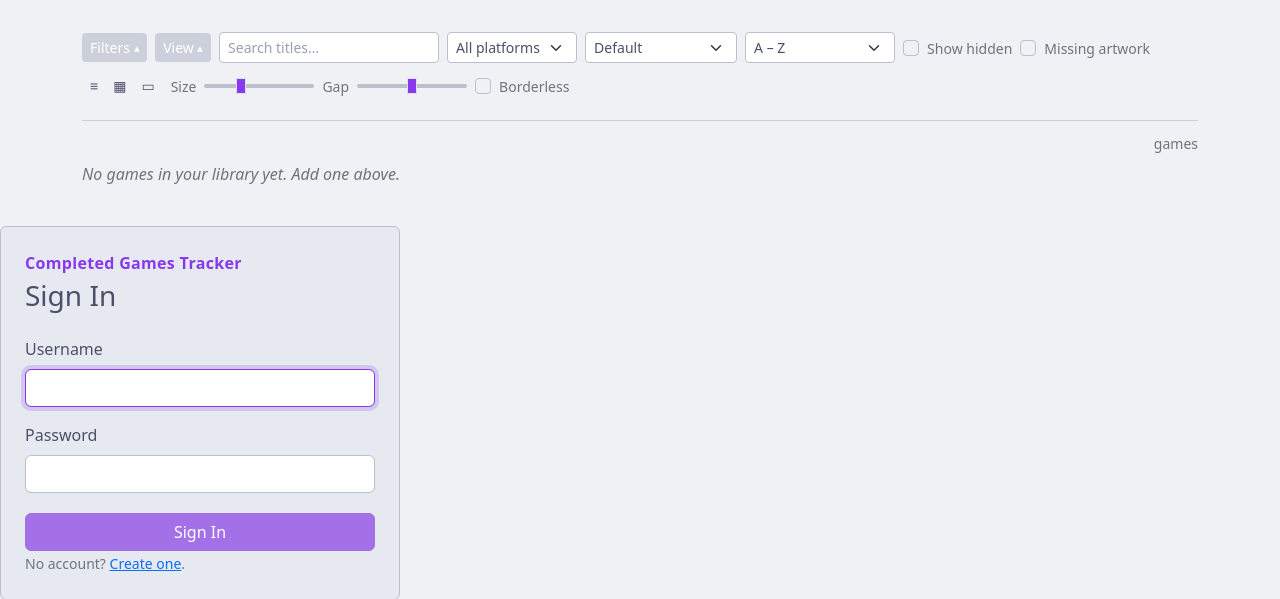
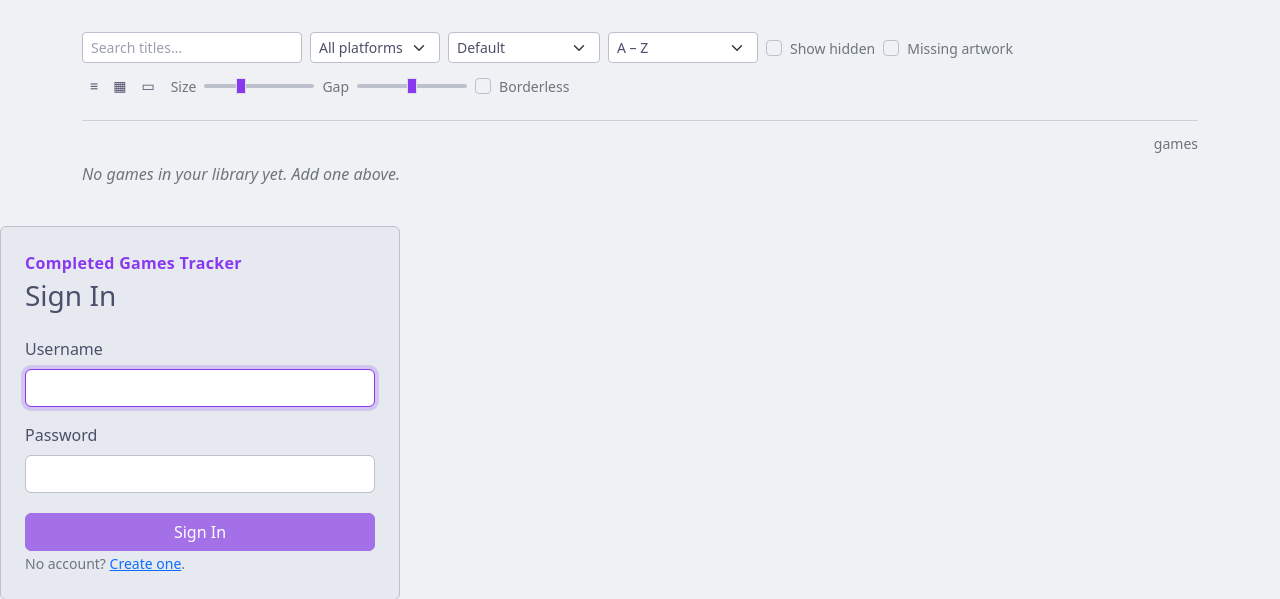
Before and after one commit to barryjj/completed-games-tracker-fastapi, a FastAPI app: template frontend/templates/library.html in a window 1280 px wide. Shown: the part 51-650 px from the top of the page. Run offline with FastAPI, Linux system fonts and the light colour scheme; the template is opened without the code that fills it, so the values that code supplies are empty; some libraries are stand-ins or nearby versions.

Commit message:
Replace toggle buttons with scroll-driven toolbar collapse
Filter inputs and view controls now live in a single #lib-toolbar-drawers
wrapper with no toggle buttons. Scroll direction drives collapse/expand:
- Scrolling down past 80px collapses the drawer (smooth grid-row transition)
- Scrolling up re-expands it
- filter/sort changes scroll back to top which also triggers re-expand
- Back-to-top button appears after the same 80px threshold

CSS uses the grid-template-rows 1fr → 0fr trick to animate to actual
content height without a hardcoded max-height.

Co-Authored-By: Claude Sonnet 4.6 <noreply@anthropic.com>

```diff
--- a/frontend/static/css/theme.css
+++ b/frontend/static/css/theme.css
@@ -892,9 +892,25 @@ body:has(.cgt-sticky-actions) {
   z-index: 1015;  /* below site navbar (1020) but above content */
   background-color: var(--ctp-base);
   padding-top: 0.5rem;
-  padding-bottom: 0.25rem;
   border-bottom: 1px solid var(--ctp-surface0);
   margin-bottom: 0.75rem;
+}
+
+/* Scroll-collapsible drawer wrapper. Collapses on scroll-down (JS adds
+   .cgt-collapsed), expands on scroll-up. Grid-row trick animates to the
+   actual content height without a hardcoded max-height value. */
+#lib-toolbar-drawers {
+  display: grid;
+  grid-template-rows: 1fr;
+  transition: grid-template-rows 0.2s ease, opacity 0.15s ease, padding 0.2s ease;
+  opacity: 1;
+  padding-bottom: 0.25rem;
+}
+#lib-toolbar-drawers > * { overflow: hidden; }
+#lib-toolbar-drawers.cgt-collapsed {
+  grid-template-rows: 0fr;
+  opacity: 0;
+  padding-bottom: 0;
 }
 
 /* ─── Detail-pane body layout ───────────────────────────────────────────── */
--- a/frontend/templates/library.html
+++ b/frontend/templates/library.html
@@ -2,11 +2,11 @@
 {% block title %}Library{% endblock %}
 
 {% block content %}
-{# Toolbar: toggle buttons share the same flex row as the filter inputs so
-   the whole thing fits on one line. The form wraps both buttons and inputs;
-   #lib-filters-inner is the collapsible target so the buttons stay visible
-   even when the filter inputs are collapsed. #}
+{# Toolbar: filter + view controls live in #lib-toolbar-drawers which
+   auto-collapses when the user scrolls down and expands when they scroll
+   up. No toggle buttons — scroll direction is the only trigger. #}
 <div class="cgt-lib-toolbar">
+<div id="lib-toolbar-drawers">
 <form
   id="lib-filters-form"
   class="d-flex align-items-center gap-2 flex-wrap mb-2"
@@ -17,15 +17,6 @@
   hx-trigger="input changed delay:300ms from:#lib-q, change from:#lib-platform, change from:#lib-view, change from:#lib-sort, change from:#lib-show-hidden, change from:#lib-missing-art"
 >
   <input type="hidden" name="view_mode" id="lib-view-mode" value="{{ view_mode }}">
-  <button type="button" id="lib-toggle-filters"
-          class="btn btn-outline-secondary btn-sm flex-shrink-0"
-          onclick="cgtToggleDrawer('lib-filters-inner', 'cgt-lib-filters-open', this)"
-          aria-expanded="true">Filters <span class="cgt-chevron">▾</span></button>
-  <button type="button" id="lib-toggle-view"
-          class="btn btn-outline-secondary btn-sm flex-shrink-0"
-          onclick="cgtToggleDrawer('lib-view-drawer', 'cgt-lib-view-open', this)"
-          aria-expanded="true">View <span class="cgt-chevron">▾</span></button>
-  <div id="lib-filters-inner" class="d-flex align-items-center gap-2 flex-wrap">
   <input type="text" class="form-control form-control-sm"
          style="width:220px;"
          id="lib-q" name="q" placeholder="Search titles…"
@@ -56,7 +47,6 @@
     <input class="form-check-input" type="checkbox" id="lib-missing-art" name="missing_art" value="true" {% if missing_art %}checked{% endif %}>
     <label class="form-check-label text-secondary" for="lib-missing-art"><small>Missing artwork</small></label>
   </div>
-  </div>
 </form>
 
 <div id="lib-view-drawer" class="d-flex align-items-center gap-2 flex-wrap mb-3">
@@ -80,6 +70,7 @@
     </div>
   </div>
 </div>
+</div>{# /#lib-toolbar-drawers #}
 </div>{# /.cgt-lib-toolbar #}
 
 <div id="library-content">
@@ -446,10 +437,6 @@
 
 {% block scripts %}
 <script>
-// Restore Filters / View drawer collapsed state.
-cgtInitDrawer('lib-filters-inner', 'cgt-lib-filters-open', 'lib-toggle-filters');
-cgtInitDrawer('lib-view-drawer',   'cgt-lib-view-open',    'lib-toggle-view');
-
 // Set --cgt-navbar-height so the sticky toolbar sits flush below the navbar.
 (function () {
   var nav = document.querySelector('.navbar');
@@ -458,13 +445,30 @@ cgtInitDrawer('lib-view-drawer',   'cgt-lib-view-open',    'lib-toggle-view');
   }
 })();
 
-// Back-to-top button: show after scrolling 400px, smooth-scroll on click.
+// Scroll-aware toolbar: collapse filter/view drawers on scroll-down, expand
+// on scroll-up. 80px grace zone before collapsing kicks in.
+// Back-to-top button appears once scrolled past the grace zone.
 (function () {
-  var btn = document.getElementById('lib-back-to-top');
-  if (!btn) return;
-  function onScroll() { btn.hidden = window.scrollY < 400; }
-  window.addEventListener('scroll', onScroll, { passive: true });
-  onScroll();
+  var drawers = document.getElementById('lib-toolbar-drawers');
+  var backToTop = document.getElementById('lib-back-to-top');
+  var lastY = window.scrollY;
+  var GRACE = 80;
+
+  function update() {
+    var y = window.scrollY;
+    if (drawers) {
+      if (y > lastY && y > GRACE) {
+        drawers.classList.add('cgt-collapsed');
+      } else if (y < lastY) {
+        drawers.classList.remove('cgt-collapsed');
+      }
+    }
+    if (backToTop) backToTop.hidden = y < GRACE;
+    lastY = y;
+  }
+
+  window.addEventListener('scroll', update, { passive: true });
+  update();
 })();
 
 // openSgdbPicker / rerunSgdbSearch / applySgdbCover moved to app.js so they
```
Lines whose indentation alone changed are shown as unchanged.
